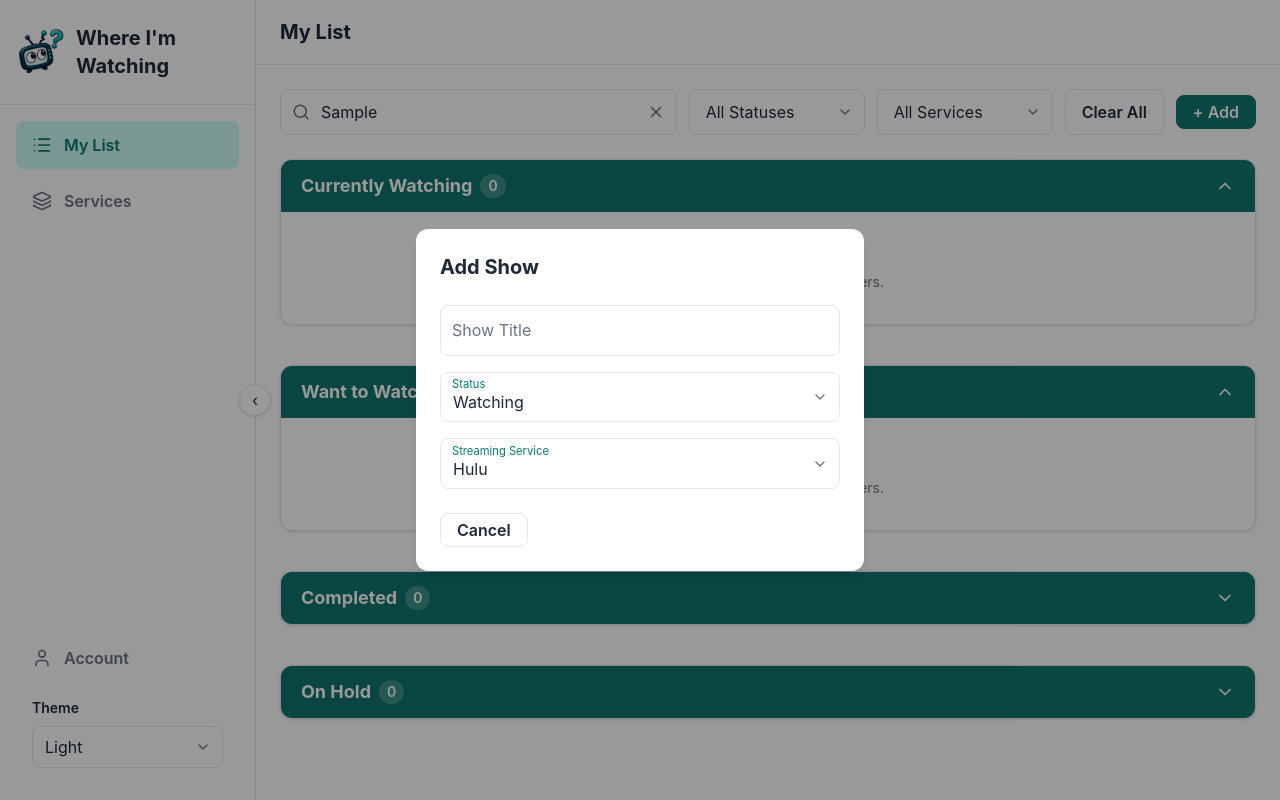
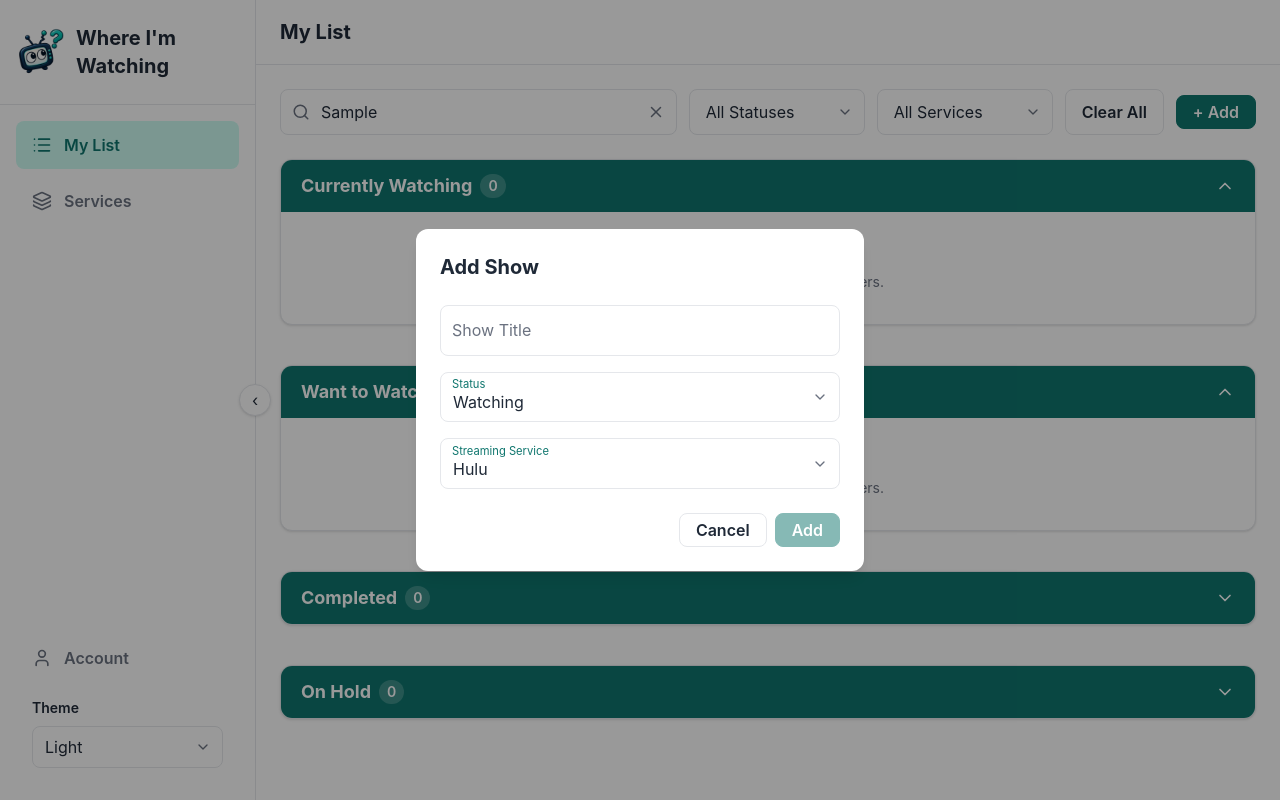
Before and after one commit to czieler/where-im-watching, a React (Vite) app: page / in a window 1280 px wide. Both pictures are taken after typing "Sample" into the empty fields and a click on the button "+ Add". Built offline with nearby package versions, Linux system fonts and the light colour scheme.

Commit message:
Complete add show workflow and clean up UI

```diff
--- a/src/App.tsx
+++ b/src/App.tsx
@@ -16,9 +16,23 @@ import {
   ChevronDown,
 } from "lucide-react";
 
-function App() {
 type Theme = "light" | "dark" | "blues";
 
+type ShowStatus = "watching" | "wantToWatch" | "completed" | "onHold";
+
+type NewShow = {
+  title: string;
+  service: string;
+  status: ShowStatus;
+};
+
+const themes: { value: Theme; label: string }[] = [
+  { value: "light", label: "Light" },
+  { value: "dark", label: "Dark" },
+  { value: "blues", label: "Blues" },
+];
+
+function App() {
   const [isThemeMenuOpen, setIsThemeMenuOpen] = useState(false);
 
   const [theme, setTheme] = useState<Theme>(() => {
@@ -33,21 +47,6 @@ function App() {
   const [searchText, setSearchText] = useState("");
   const [selectedService, setSelectedService] = useState("all");
   const [selectedStatus, setSelectedStatus] = useState("all");
-
-  const handleThemeChange = (newTheme: Theme) => {
-    setTheme(newTheme);
-    localStorage.setItem("theme", newTheme);
-  };
-
-  const clearFilters = () => {
-    setSearchText("");
-    setSelectedStatus("all");
-    setSelectedService("all");
-  };
-
-  const [addTarget, setAddTarget] = useState<"watching" | "wantToWatch">(
-    "watching",
-  );
 
   const [watching, setWatching] = useState([
     { title: "The Last of Us", service: "Hulu" },
@@ -68,6 +67,17 @@ function App() {
   const [onHold, setOnHold] = useState([
     { title: "Yellowjackets", service: "Paramount+" },
   ]);
+
+  const handleThemeChange = (newTheme: Theme) => {
+    setTheme(newTheme);
+    localStorage.setItem("theme", newTheme);
+  };
+
+  const clearFilters = () => {
+    setSearchText("");
+    setSelectedStatus("all");
+    setSelectedService("all");
+  };
 
   const filteredWatching = watching.filter(
     (show) =>
@@ -92,6 +102,30 @@ function App() {
       show.title.toLowerCase().includes(searchText.toLowerCase()) &&
       (selectedService === "all" || show.service === selectedService),
   );
+
+  const handleAddShow = ({ title, service, status }: NewShow) => {
+    const show = { title, service };
+
+    switch (status) {
+      case "watching":
+        setWatching((current) => [...current, show]);
+        break;
+
+      case "wantToWatch":
+        setWantToWatch((current) => [...current, show]);
+        break;
+
+      case "completed":
+        setCompleted((current) => [...current, show]);
+        break;
+
+      case "onHold":
+        setOnHold((current) => [...current, show]);
+        break;
+    }
+
+    setIsAddOpen(false);
+  };
 
   return (
     <div className="app" data-theme={theme}>
@@ -159,41 +193,20 @@ function App() {
 
                   {isThemeMenuOpen && (
                     <div className="theme-mini-menu absolute bottom-0 left-full z-50 ml-4 w-36 overflow-hidden rounded-lg border shadow-lg">
+                      {themes.map((themeOption) => (
                         <button
+                          key={themeOption.value}
                           onClick={() => {
-                          handleThemeChange("light");
+                            handleThemeChange(themeOption.value);
                             setIsThemeMenuOpen(false);
                           }}
                           className={`theme-mini-menu-item ${
-                          theme === "light" ? "selected" : ""
+                            theme === themeOption.value ? "selected" : ""
                           }`}
                         >
-                        Light
+                          {themeOption.label}
                         </button>
-
-                      <button
-                        onClick={() => {
-                          handleThemeChange("dark");
-                          setIsThemeMenuOpen(false);
-                        }}
-                        className={`theme-mini-menu-item ${
-                          theme === "dark" ? "selected" : ""
-                        }`}
-                      >
-                        Dark
-                      </button>
-
-                      <button
-                        onClick={() => {
-                          handleThemeChange("blues");
-                          setIsThemeMenuOpen(false);
-                        }}
-                        className={`theme-mini-menu-item ${
-                          theme === "blues" ? "selected" : ""
-                        }`}
-                      >
-                        Blues
-                      </button>
+                      ))}
                     </div>
                   )}
                 </div>
@@ -353,17 +366,11 @@ function App() {
           </div>
 
           {(selectedStatus === "all" || selectedStatus === "watching") && (
-            <ShowList
-              title="Currently Watching"
-              shows={filteredWatching}
-            />
+            <ShowList title="Currently Watching" shows={filteredWatching} />
           )}
 
           {(selectedStatus === "all" || selectedStatus === "wantToWatch") && (
-            <ShowList
-              title="Want to Watch"
-              shows={filteredWantToWatch}
-            />
+            <ShowList title="Want to Watch" shows={filteredWantToWatch} />
           )}
 
           {(selectedStatus === "all" || selectedStatus === "completed") && (
@@ -460,7 +467,12 @@ function App() {
         </div>
       )}
 
-      {isAddOpen && <AddShowModal onClose={() => setIsAddOpen(false)} />}
+      {isAddOpen && (
+        <AddShowModal
+          onClose={() => setIsAddOpen(false)}
+          onAdd={handleAddShow}
+        />
+      )}
     </div>
   );
 }
--- a/src/app.scss
+++ b/src/app.scss
@@ -74,3 +74,16 @@
 .search-clear {
   cursor: pointer;
 }
+
+.theme-mini-menu {
+  .theme-mini-menu-item {
+    display: block;
+    width: 100%;
+    padding: 0.65rem 0.9rem;
+    text-align: left;
+
+    &.selected {
+      font-weight: 600;
+    }
+  }
+}
--- a/src/components/AddShowModal.tsx
+++ b/src/components/AddShowModal.tsx
@@ -4,22 +4,35 @@ import {
   ComboboxOption,
   ComboboxOptions,
 } from "@headlessui/react";
-import PrettySelect from "./PrettySelect";
+import { ImageOff } from "lucide-react";
 import { useState } from "react";
 import useShowSearch from "../hooks/useShowSearch";
-import { ImageOff } from "lucide-react";
 import type { TVMazeShow } from "../services/tvmaze";
+import PrettySelect from "./PrettySelect";
+
+type ShowStatus = "watching" | "wantToWatch" | "completed" | "onHold";
+
+type NewShow = {
+  title: string;
+  service: string;
+  status: ShowStatus;
+};
 
 type AddShowModalProps = {
   onClose: () => void;
+  onAdd: (show: NewShow) => void;
 };
 
-function AddShowModal({ onClose }: AddShowModalProps) {
+function AddShowModal({ onClose, onAdd }: AddShowModalProps) {
   const [title, setTitle] = useState("");
-  const [status, setStatus] = useState("watching");
+  const [status, setStatus] = useState<ShowStatus>("watching");
   const [service, setService] = useState("Hulu");
   const [selectedShow, setSelectedShow] = useState<TVMazeShow | null>(null);
-  const { searchResults, isSearching, searchError } = useShowSearch(title);
+
+  const { searchResults, isSearching, searchError } = useShowSearch(
+    selectedShow ? "" : title,
+  );
+
   const handleShowSelected = (show: TVMazeShow | null) => {
     setSelectedShow(show);
 
@@ -28,9 +41,27 @@ function AddShowModal({ onClose }: AddShowModalProps) {
     }
   };
 
+  const handleSubmit = () => {
+    if (!selectedShow) {
+      return;
+    }
+
+    onAdd({
+      title: selectedShow.name,
+      service,
+      status,
+    });
+  };
+
   return (
     <div className="modal-overlay fixed inset-0 z-50 flex items-center justify-center">
-      <div className="modal w-full max-w-md rounded-xl p-6 shadow-lg">
+      <form
+        onSubmit={(e) => {
+          e.preventDefault();
+          handleSubmit();
+        }}
+        className="modal w-full max-w-md rounded-xl p-6 shadow-lg"
+      >
         <h2 className="text-xl font-bold">Add Show</h2>
 
         <div className="mt-6">
@@ -95,6 +126,8 @@ function AddShowModal({ onClose }: AddShowModalProps) {
             </div>
           </Combobox>
 
+          {searchError && <p className="mt-2 text-sm">{searchError}</p>}
+
           {selectedShow && (
             <div className="selected-show mt-4 flex gap-4 rounded-lg border p-4">
               {selectedShow.image ? (
@@ -139,7 +172,7 @@ function AddShowModal({ onClose }: AddShowModalProps) {
               id="show-status"
               label="Status"
               value={status}
-              onChange={(e) => setStatus(e.target.value)}
+              onChange={(e) => setStatus(e.target.value as ShowStatus)}
             >
               <option value="watching">Watching</option>
               <option value="wantToWatch">Want to Watch</option>
@@ -162,14 +195,22 @@ function AddShowModal({ onClose }: AddShowModalProps) {
               <option value="Max">Max</option>
             </PrettySelect>
           </div>
-
-          {searchError && <p className="mt-2 text-sm">{searchError}</p>}
         </div>
 
-        <button onClick={onClose} className="btn btn-default mt-6">
-          Cancel
-        </button>
-      </div>
+        <div className="mt-6 flex items-center justify-end gap-2">
+          <button type="button" onClick={onClose} className="btn btn-default">
+            Cancel
+          </button>
+
+          <button
+            type="submit"
+            className="btn btn-primary"
+            disabled={!selectedShow}
+          >
+            Add
+          </button>
+        </div>
+      </form>
     </div>
   );
 }
```
Lines whose indentation alone changed are shown as unchanged.
